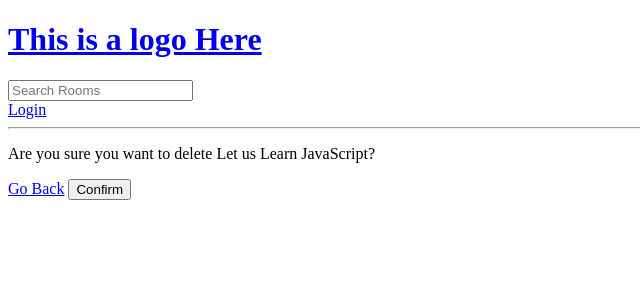
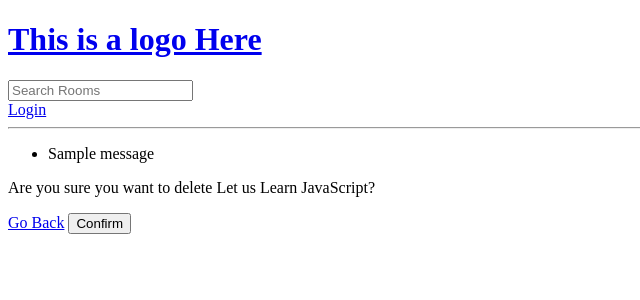
Before and after one commit to Seremba/learn-django, a Django app: page /delete-room/1/ in a window 1280 px wide. Shown: the top 300 px of the page, without its empty margins (0-640 px from the left). Run offline with Django 4.2, Linux system fonts and the light colour scheme; data comes from the database, SQL or seed files in the repository; one stand-in notice (Sample message) is shown.

Commit message:
display flash messages on different pages

```diff
--- a/studybud/templates/main.html
+++ b/studybud/templates/main.html
@@ -7,6 +7,12 @@
     <title>StudyBud</title>
   </head>
   <body>
-    {% include 'nav.html'%} {% block content%} {% endblock %}
+    {% include 'nav.html'%} {% if messages %}
+    <ul class="messages">
+      {% for message in messages %}
+      <li>{{ message }}</li>
+      {% endfor %}
+    </ul>
+    {% endif %} {% block content%} {% endblock %}
   </body>
 </html>
```
